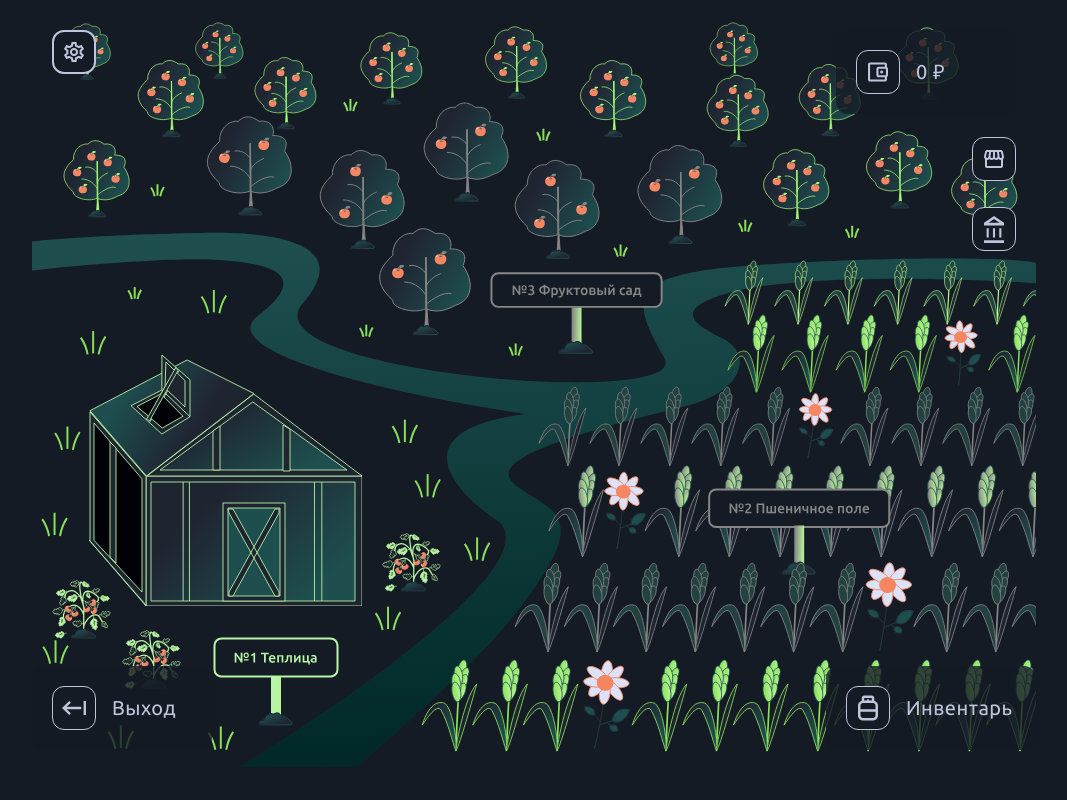
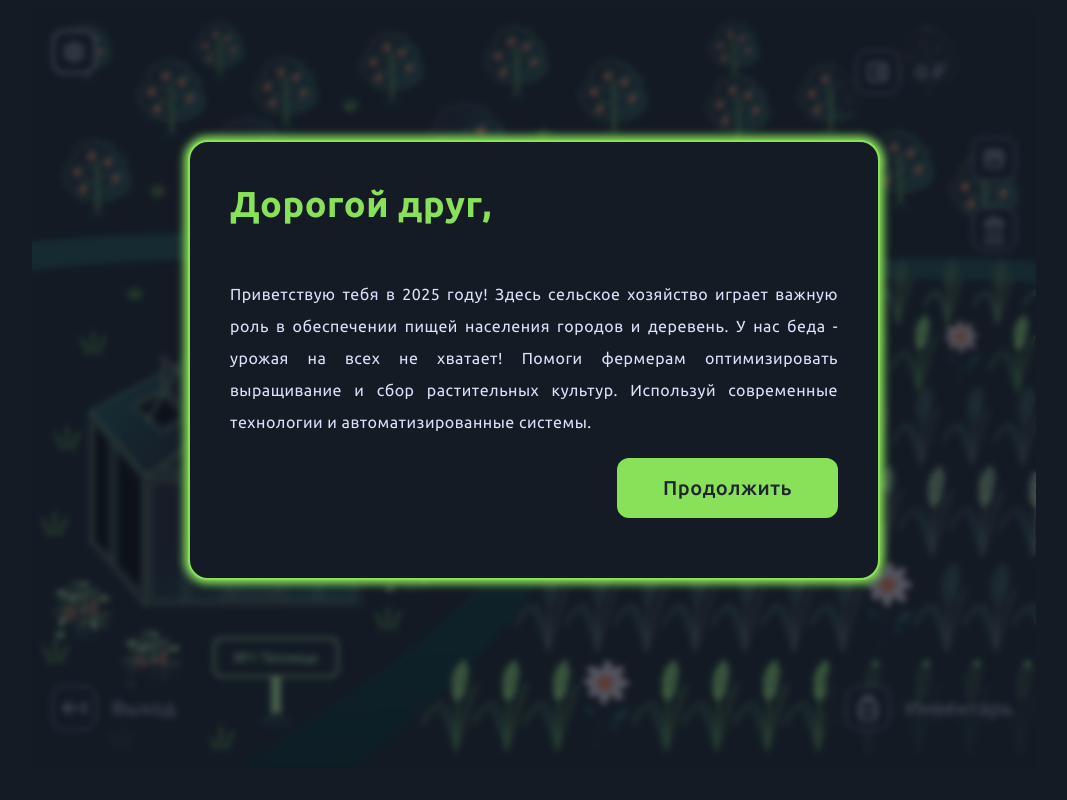
Before and after one commit to User-960/Game-RSHB, a Next.js app: page /home in a window 1280 px wide. Shown: the whole page, without its empty margins (106-1173 px from the left). Built offline with nearby package versions, Linux system fonts and the light colour scheme.

Commit message:
feat: add logic of rules in component Home

```diff
--- a/src/assets/styles/_variables.scss
+++ b/src/assets/styles/_variables.scss
@@ -14,6 +14,7 @@ $accent-orange: #f75940;
 $accent-blue: #50c1e9;
 
 $accent-black: #141b25;
+$accent-black-blur: #141b25b0;
 $accent-black-medium: #1f2431;
 $accent-black-hard: #0e1319;
 $accent-red-hard: #cc0537;
--- a/src/components/screens/home/Home.module.scss
+++ b/src/components/screens/home/Home.module.scss
@@ -22,6 +22,32 @@
 
 		&:hover {
 			color: $accent-green;
+		}
+	}
+
+	& .infoBox {
+		padding-top: 130px;
+		position: absolute;
+		left: 0px;
+		right: 0px;
+		top: 0px;
+		bottom: 0px;
+		background-color: $accent-black-blur;
+		backdrop-filter: blur(3px);
+		z-index: 40;
+	}
+
+	& .infoBoxLocation {
+		position: absolute;
+		left: 0px;
+		right: 0px;
+		top: 130px;
+		z-index: 40;
+
+		& .arrowDownGreen {
+			position: absolute;
+			left: 120px;
+			top: 85px;
 		}
 	}
 
--- a/src/components/screens/home/Home.tsx
+++ b/src/components/screens/home/Home.tsx
@@ -18,7 +18,15 @@ import Shop from '../shop/Shop'
 
 import styles from './Home.module.scss'
 
-const text = `Дорогой друг, приветствую тебя в 2025 году! Здесь сельское хозяйство играет важную роль в обеспечении пищей населения городов и деревень. У нас беда -  урожая на всех не хватает! Помоги фермерам оптимизировать выращивание и сбор растительных культур. Используй современные технологии и автоматизированные системы.`
+const introductionBox = {
+	title: 'Дорогой друг,',
+	text: 'Приветствую тебя в 2025 году! Здесь сельское хозяйство играет важную роль в обеспечении пищей населения городов и деревень. У нас беда -  урожая на всех не хватает! Помоги фермерам оптимизировать выращивание и сбор растительных культур. Используй современные технологии и автоматизированные системы.'
+}
+
+const rulesBox = {
+	title: 'Правила,',
+	text: 'Ты видишь карту, на ней три локации. Первая - открыта, вторая и третья -  заблокированы. Тебе нужно за заданное время успеть выполнить задание, чтобы разблокировать следующий этап. За каждое выполненное задание ты будешь получать деньги, которые в будущем сможешь потратить на приобретение новой техники.'
+}
 
 const Home: FC = () => {
 	const meta: IMeta = {
@@ -27,6 +35,10 @@ const Home: FC = () => {
 	}
 
 	const { wallet } = useContext(GameContext)
+
+	const [isShowIntroduction, setIsShowIntroduction] = useState<boolean>(true)
+	const [isShowRules, setIsShowRules] = useState<boolean>(false)
+	const [isShowLocation, setIsShowLocation] = useState<boolean>(false)
 
 	const [isShowMenu, setIsShowMenu] = useState<boolean>(false)
 	const [isShowShop, setIsShowShop] = useState<boolean>(false)
@@ -108,6 +120,51 @@ const Home: FC = () => {
 				<div className={styles.greenhouse}>
 					<MapSvgSelector id='greenhouse' />
 				</div>
+
+				{isShowIntroduction && (
+					<div className={styles.infoBox}>
+						<InfoBox
+							title={introductionBox.title}
+							text={introductionBox.text}
+							size='mega'
+							onClick={() => {
+								setIsShowIntroduction(false)
+								setIsShowRules(true)
+							}}
+						/>
+					</div>
+				)}
+
+				{isShowRules && (
+					<div className={styles.infoBox}>
+						<InfoBox
+							title={rulesBox.title}
+							text={rulesBox.text}
+							size='mega'
+							onClick={() => {
+								setIsShowRules(false)
+								setIsShowLocation(true)
+							}}
+						/>
+					</div>
+				)}
+
+				{isShowLocation && (
+					<div className={styles.infoBoxLocation}>
+						<InfoBox
+							text={'Кликни на первую локацию'}
+							size='small'
+							button={false}
+							onClick={() => {
+								setIsShowRules(false)
+							}}
+						/>
+
+						<div className={styles.arrowDownGreen}>
+							<GlobalSvgSelector id='arrowDownGreen' />
+						</div>
+					</div>
+				)}
 			</div>
 		</Layout>
 	)
--- a/src/components/ui/info-box/InfoBox.module.scss
+++ b/src/components/ui/info-box/InfoBox.module.scss
@@ -1,10 +1,15 @@
 @import 'src/assets/styles/variables';
+@import 'src/assets/styles/animations';
 
 .wrapper {
 	padding: 20px;
 	border-radius: 20px;
-	background: #1f2431;
 	margin: 0 auto;
+	animation: opacity 2s;
+
+	border: 2px solid $accent-green;
+	background-color: $accent-black;
+	box-shadow: 0px 0px 8px 4px $accent-green;
 
 	& .title {
 		margin-bottom: 52px;
@@ -19,8 +24,9 @@
 		color: $font-grey;
 		font-size: 16px;
 		font-style: normal;
-		font-weight: 400;
-		line-height: 24px;
+		text-align: justify;
+		font-weight: 300;
+		line-height: 32px;
 	}
 
 	display: flex;
@@ -33,8 +39,10 @@
 }
 
 .small {
-	width: 460px;
-	height: 115px;
+	width: 390px;
+	height: 216px;
+	align-items: center;
+	justify-content: center;
 }
 
 .medium {
@@ -49,5 +57,6 @@
 
 .mega {
 	padding: 40px;
-	width: 800px;
+	width: 692px;
+	height: 440px;
 }
--- a/src/components/ui/info-box/InfoBox.tsx
+++ b/src/components/ui/info-box/InfoBox.tsx
@@ -9,17 +9,26 @@ interface IInfoBoxProps {
 	title?: string
 	text: string
 	size: string
+	button?: boolean
 	onClick: () => any
 }
 
-const InfoBox: FC<IInfoBoxProps> = ({ title = '', text, size, onClick }) => {
+const InfoBox: FC<IInfoBoxProps> = ({
+	title = '',
+	text,
+	size,
+	button = true,
+	onClick
+}) => {
 	return (
 		<div className={cn(styles.wrapper, styles[size])}>
 			{title && <h2 className={styles.title}>{title}</h2>}
 			<p>{text}</p>
-			<div className={styles.button}>
-				<ButtonText clickHandler={onClick}>Продолжить</ButtonText>
-			</div>
+			{button && (
+				<div className={styles.button}>
+					<ButtonText clickHandler={onClick}>Продолжить</ButtonText>
+				</div>
+			)}
 		</div>
 	)
 }
```
Also changed, not shown: src/components/screens/start/Start.module.scss (+0 -7 lines), src/components/screens/start/Start.tsx (+1 -23 lines).
